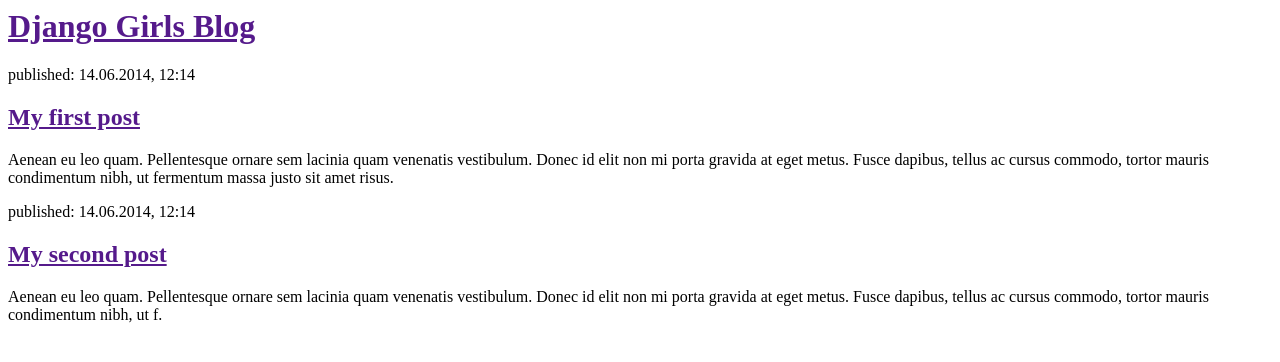
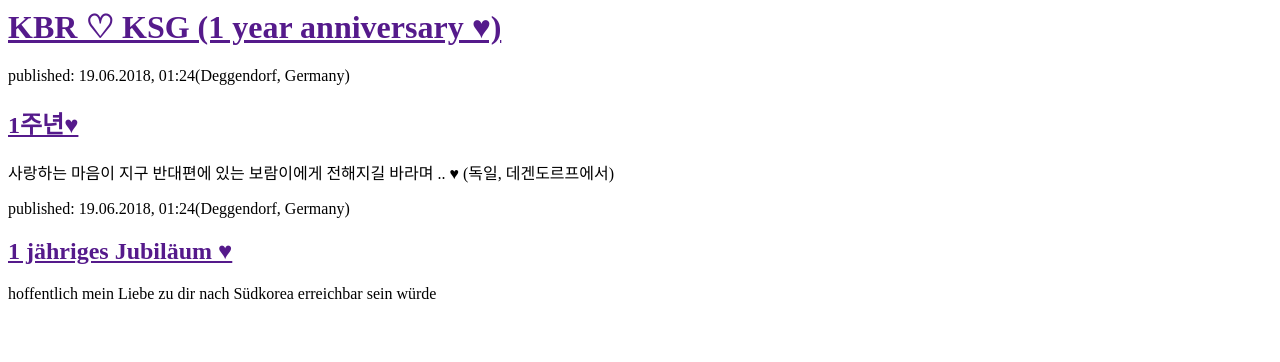
Before and after one commit to seung-gu/my-first-blog, a Django app: page / in a window 1280 px wide. Shown: the top 362 px of the page. Run offline with Django 3.2, Linux system fonts and the light colour scheme.

Commit message:
Love message

```diff
--- a/mysite/blog/templates/blog/post_list.html
+++ b/mysite/blog/templates/blog/post_list.html
@@ -1,22 +1,22 @@
 <html>
     <head>
-        <title>Django Girls blog</title>
+        <title>KBR ♡ KSG (1 year anniversary ♥)</title>
     </head>
     <body>
         <div>
-            <h1><a href="">Django Girls Blog</a></h1>
+            <h1><a href="">KBR ♡ KSG (1 year anniversary ♥)</a></h1>
         </div>
 
         <div>
-            <p>published: 14.06.2014, 12:14</p>
-            <h2><a href="">My first post</a></h2>
-            <p>Aenean eu leo quam. Pellentesque ornare sem lacinia quam venenatis vestibulum. Donec id elit non mi porta gravida at eget metus. Fusce dapibus, tellus ac cursus commodo, tortor mauris condimentum nibh, ut fermentum massa justo sit amet risus.</p>
+            <p>published: 19.06.2018, 01:24(Deggendorf, Germany)</p>
+            <h2><a href="">1주년♥</a></h2>
+            <p>사랑하는 마음이 지구 반대편에 있는 보람이에게 전해지길 바라며 .. ♥ (독일, 데겐도르프에서)</p>
         </div>
 
         <div>
-            <p>published: 14.06.2014, 12:14</p>
-            <h2><a href="">My second post</a></h2>
-            <p>Aenean eu leo quam. Pellentesque ornare sem lacinia quam venenatis vestibulum. Donec id elit non mi porta gravida at eget metus. Fusce dapibus, tellus ac cursus commodo, tortor mauris condimentum nibh, ut f.</p>
+            <p>published: 19.06.2018, 01:24(Deggendorf, Germany)</p>
+            <h2><a href="">1 jähriges Jubiläum ♥</a></h2>
+            <p>hoffentlich mein Liebe zu dir nach Südkorea erreichbar sein würde  </p>
         </div>
     </body>
 </html>
```
